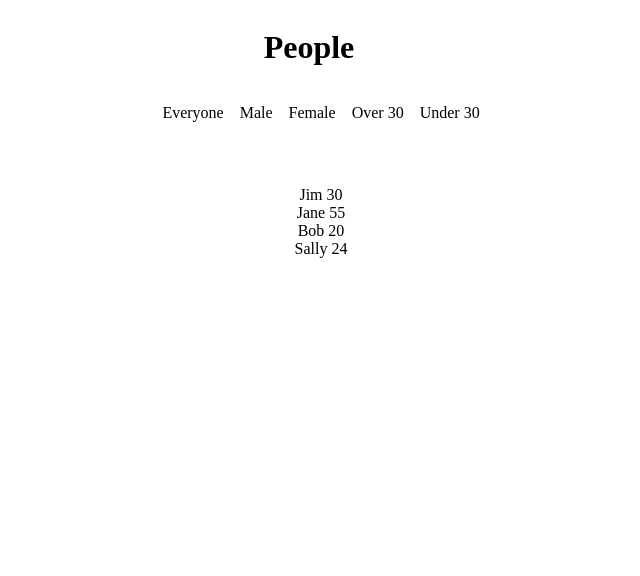
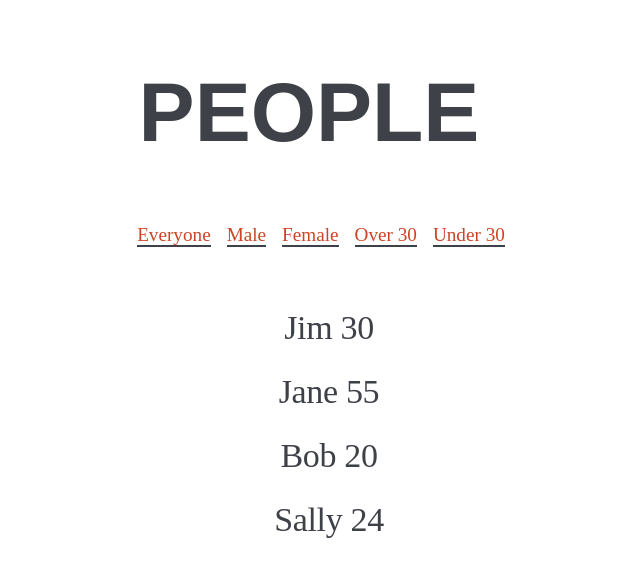
Before and after one commit to andrew-rayco/fed-integration, a React app: page / in a window 1280 px wide. Shown: the top 576 px of the page, without its empty margins (331-971 px from the left). Built offline with nearby package versions, Linux system fonts and the light colour scheme; the HTML template or start-up script is replaced by a standard one.

Commit message:
Styles and tweaks

```diff
--- a/refactionjs/src/css/index.scss
+++ b/refactionjs/src/css/index.scss
@@ -5,38 +5,39 @@
   align-items: center;
 }
 
-h1 a {
+h1 {
   color: #3E4147;
-  font-family: 'Oswald';
+  font-family: 'Oswald', sans-serif;
   font-size: 84px;
   font-weight: 600;
   line-height: 96px;
   margin-bottom: 48px;
   text-transform: uppercase;
   text-decoration: none;
+  transition: color .5s;
 
   &:hover {
     color: #CC4425;
+    cursor: pointer;
   }
 }
 
-li {
+.nav li {
   display: inline;
-  padding-right: 1rem;
-  font-family: 'Arvo';
+  font-size: 1.2rem;
+  margin-right: 1rem;
+  font-family: 'Arvo', serif;
+  color: #CC4425;
+  border-bottom: 2px solid #3E4147;
+  font-weight: 400;
+  text-decoration: none;
+  transition: all .5s;
 
-  a {
-    color: #CC4425;
-    border-bottom: 1px solid #3E4147;
-  	font-weight: 700;
-  	text-decoration: none;
-    transition: border-bottom .3s;
-
-    &:hover {
-      color: #CC4425;
-      border-bottom: 4px solid #3E4147;
-      transition: border-bottom .3s;
-    }
+  &:hover {
+    color: #3E4147;
+    border-bottom: 2px solid #CC4425;
+    transition: all .5s;
+    cursor: pointer;
   }
 }
 
@@ -45,10 +46,12 @@ li {
   flex-direction: column;
   align-items: center;
   margin-top: 3rem;
+  list-style: none;
 }
+
 .person {
 	color: #3E4147;
-	font-family: 'Arvo';
+	font-family: 'Arvo', serif;
 	font-size: 34px;
 	font-weight: 500;
 	line-height: 36px;
--- a/refactionjs/src/js/components/Header.js
+++ b/refactionjs/src/js/components/Header.js
@@ -17,7 +17,7 @@ class Header extends React.Component {
     return (
       <div className="header" onClick={(e) => this.handleClick(e)}>
         <h1 data-nav="everyone">People</h1>
-        <ul>
+        <ul className="nav">
           <li data-nav="everyone">Everyone</li>
           <li data-nav="male">Male</li>
           <li data-nav="female">Female</li>
--- a/refactionjs/src/js/components/NameList.js
+++ b/refactionjs/src/js/components/NameList.js
@@ -15,7 +15,9 @@ class NameList extends React.Component {
     let peopleList = [];
     if (people) {
       people.map(person =>
-        peopleList.push(<li key={person._id}>{person.name} {person.age}</li>)
+        peopleList.push(
+          <li key={person._id} className="person">{person.name} {person.age}</li>
+        )
       );
     }
     return peopleList;
```
